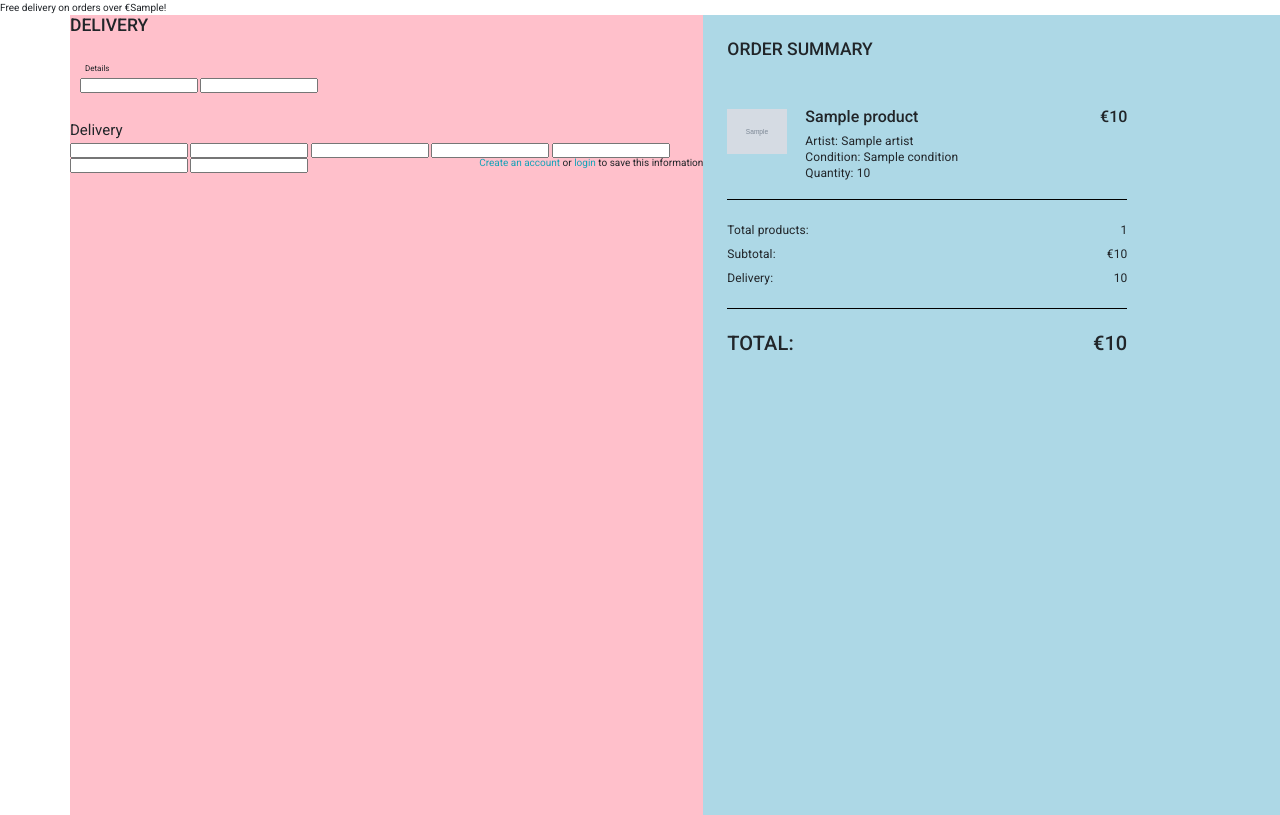
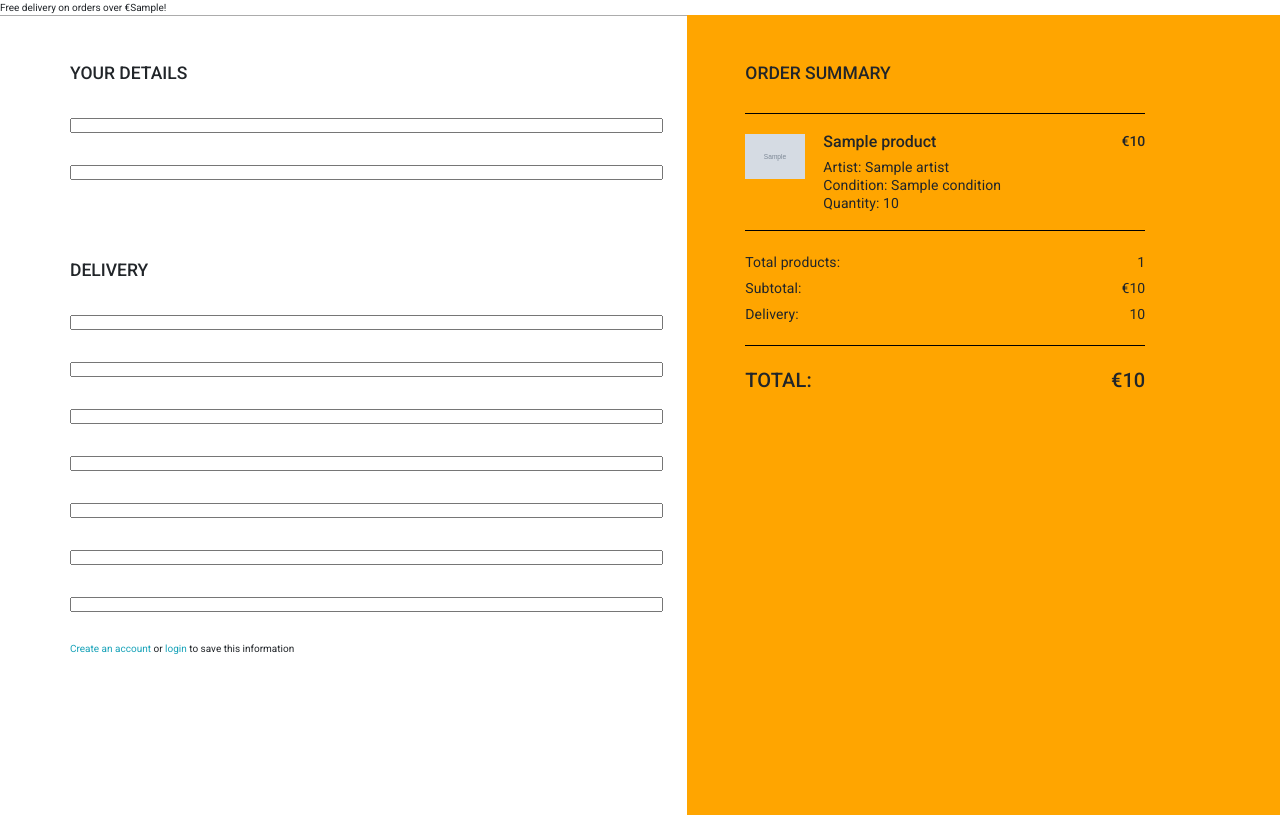
Before and after one commit to AndrewHyland757/Vinyl-Hog-, a Django app: template checkout/templates/checkout/checkout.html in a window 1280 px wide. Shown: the part 30-845 px from the top of the page. Run offline with Django 3.2, Linux system fonts and the light colour scheme; the template is opened without the code that fills it: most values are stand-ins (such as "Sample title", 1, 10 or a date in 2020); grey boxes marked "Sample" are stand-in pictures; form fields are guessed from the names that the template uses; some libraries are stand-ins or nearby versions.

Commit message:
Finish checkout.html details

```diff
--- a/basket/contexts.py
+++ b/basket/contexts.py
@@ -54,7 +54,7 @@ def basket_contents(request):
 
     else:
         free_delivery_delta = delivery_threshold - price_total
-        delivery_fee = f"€{settings.DELIVERY_FEE}"
+        delivery_fee = settings.DELIVERY_FEE
 
         grand_total = price_total + int(delivery_fee)
 
--- a/checkout/forms.py
+++ b/checkout/forms.py
@@ -35,5 +35,5 @@ class OrderForm(forms.ModelForm):
             else:
                 placeholder = placeholders[field]
             self.fields[field].widget.attrs['placeholder'] = placeholder
-            self.fields[field].widget.attrs['class'] = 'stripe-style-input'
+            self.fields[field].widget.attrs['class'] = 'checkout-input'
             self.fields[field].label = False
--- a/checkout/templates/checkout/checkout.html
+++ b/checkout/templates/checkout/checkout.html
@@ -14,24 +14,26 @@
 
     <div class="checkout-background">
         <div class="background-left">
-
         </div>
         <div class="background-right">
-
         </div>
-
     </div>
 
     <div class="checkout-container">
-        <div class="checkout-shipping-container">
-            <h3 class="checkout-heading">Delivery</h3>
-            <fieldset class="rounded px-3 mb-5">
-                <legend class="fieldset-label small text-black px-2 w-auto">Details</legend>
+
+        <div class="checkout-col-left">
+
+
+
+            <fieldset class="">
+                <legend><h3 class="checkout-heading">Your Details</h3></legend>
                 {{ order_form.full_name  }}
                 {{ order_form.email  }}
             </fieldset>
-            <fieldset class=>
-                <legend >Delivery</legend>
+
+
+            <fieldset class="">
+                <legend><h3 class="checkout-heading">Delivery</h3></legend>
                 {{ order_form.phone_number  }}
                 {{ order_form.country  }}
                 {{ order_form.postcode  }}
@@ -55,11 +57,7 @@
         </div>
 
 
-
-
-
-
-        <div class="checkout-basket-container">
+        <div class="checkout-col-right">
             <h3 class="checkout-heading">Order Summary</h3>
             {% for item in basket_items %}
 
@@ -70,19 +68,19 @@
                     </a>
                 </div>
 
-                <div class="checkout-details-contatiner">
-                    <div class="checkout-title-box">
-                        <p class="checkout-title">{{ item.product.title }}</p>
-                        <p class="checkout-price">€{{ item.price_sub_total }}</p>
+                <div class="item-details-contatiner">
+                    <div class="item-title-box">
+                        <p class="item-title">{{ item.product.title }}</p>
+                        <p class="item-price">€{{ item.price_sub_total }}</p>
                     </div>
-                    <p class="checkout-artist">Artist: {{ item.product.artist }}</p>
-                    <p class="checkout-artist">Condition: {{ item.product.condition }}</p>
-                    <p class="checkout-quantity">Quantity: {{ item.quantity }}</p>
+                    <p class="item-detail">Artist: {{ item.product.artist }}</p>
+                    <p class="item-detail">Condition: {{ item.product.condition }}</p>
+                    <p class="item-detail">Quantity: {{ item.quantity }}</p>
                 </div>
             </div>
             {% endfor %}
 
-            <div class="checkout-costs-container">
+            <div class="costs-container">
                 <div class="costs-item">
                     <p>Total products:</p>
                     <p>{{ product_count }}</p>
--- /dev/null
+++ b/static/styles/basket.css
@@ -0,0 +1,4 @@
+.basket-container {
+    max-width: 1400px;
+    margin: 0 auto;
+}
--- a/static/styles/checkout.css
+++ b/static/styles/checkout.css
@@ -1,33 +1,27 @@
-
-
 
 .section-checkout {
     position: relative;
-    max-width: 100vw;
+    max-width: 1;
 }
-
 
 .checkout-background {
     width: 100%;
-    height: 100vh;
+    height: 100%;
     display: grid;
     grid-template-columns: 1.16fr 1fr;
-
     position: absolute;
     left:0;
     z-index: -1;
 }
 
 .background-left {
-
-}
-.background-right {
-    background-color: lightblue;
+    border-top: .1rem solid #acacac;
 }
 
-.checkout-basket-container p {
-    font-family: ;
+.background-right {
+    background-color: orange;
 }
+
 
 .checkout-container {
     max-width:1140px;
@@ -37,41 +31,54 @@
     grid-template-columns: 1.25fr 1fr;
 }
 
-.checkout-shipping-container {
-    background-color: pink;
+
+.checkout-col-left,
+.checkout-col-right {
+    padding-top: 4.8rem;
+
 }
 
-.checkout-basket-container {
-    background-color: lightblue;
-    /*
-    border: .25rem solid black;
-    */
+.checkout-col-left {
+    padding-right: 4rem;
+    display: flex;
+    flex-direction: column;
+    gap: 8rem;
 }
 
-
-/*
-****************************
-CHECKOUT CLASSES
-****************************
-*/
+.checkout-col-right {
+    padding-left: 4.2rem;
+}
 
 .checkout-heading {
     text-transform: uppercase;
     padding-bottom: 2.4rem
 }
 
-.checkout-basket-container {
-    padding-top: 2.4rem;
-    padding-left: 2.4rem;
+/* LEFT COLUMN */
+
+fieldset {
+    display: flex;
+    flex-direction: column;
+    gap: 3.2rem;
 }
 
-/*
-.checkout-basket-container .checkout-heading {
-    border-bottom: .1rem solid black;
+legend {
 }
-*/
 
+.checkout-input {
+    font-size: 1.4rem;
+    color: #333;
+    padding:1.2rem 1.2rem;
+    border-radius: 0;
+    border: .1rem solid #333;
+}
 
+.checkout-input:focus {
+    outline: none;
+    border-color: orange;
+}
+
+/* RIGHT COLUMN */
 
 .checkout-item {
     width: 40rem;
@@ -83,75 +90,57 @@ CHECKOUT CLASSES
 
 }
 
-.checkout-item:first-child {
+.checkout-item:first-of-type {
     border-top: .1rem solid black;
-}
-
-
-.checkout-img-contatiner {
-
-
 }
 
 .checkout-img {
     width: 6rem;
-
 }
 
-.checkout-details-contatiner {
+.item-details-contatiner {
     width: 40rem;
-    background-color: ;
     display: flex;
     flex-direction: column;
-
-
 }
 
-.checkout-title-box {
+.item-title-box {
 display: flex;
 justify-content: space-between;
-background-color: ;
 padding-bottom: 1rem;
 
 }
 
-.checkout-title {
-   margin-bottom: 0;
+.item-title,
+.item-price {
+    margin-bottom: 0;
     font-size: 1.6rem;
     font-weight: 500;
 }
 
-.checkout-price {
-    margin-bottom: 0;
-    font-size: 1.6rem;
-    font-weight: 500;
-    }
+.item-price {
+    font-size: 1.4rem;
+}
 
-.checkout-artist {
+
+.item-detail {
     letter-spacing: .01rem;
-    font-size: 1.2rem;
+    font-size: 1.4rem;
     margin-bottom: 0;
     padding-bottom: .4rem;
   }
 
-
-.checkout-quantity {
-    letter-spacing: .01rem;
-    font-size: 1.2rem;
-    margin-bottom: 0;
-
+.item-detail:last-child {
+    padding-bottom: 0;
 }
 
-
-.checkout-costs-container {
+.costs-container {
     width: 40rem;
     padding-top: 2.4rem;
 }
 
-
-
 .costs-item {
-    font-size: 1.2rem;
+    font-size: 1.4rem;
     letter-spacing: .01rem;
     display: flex;
     justify-content: space-between;
@@ -170,6 +159,7 @@ padding-bottom: 1rem;
     padding-top: 2.4rem;
     border-top: .1rem solid black;
 }
+
 .total p {
     text-transform: uppercase;
     font-weight: 500;
```
Also changed, not shown: basket/templates/basket/basket.html (+69 -4 lines), db.sqlite3.
